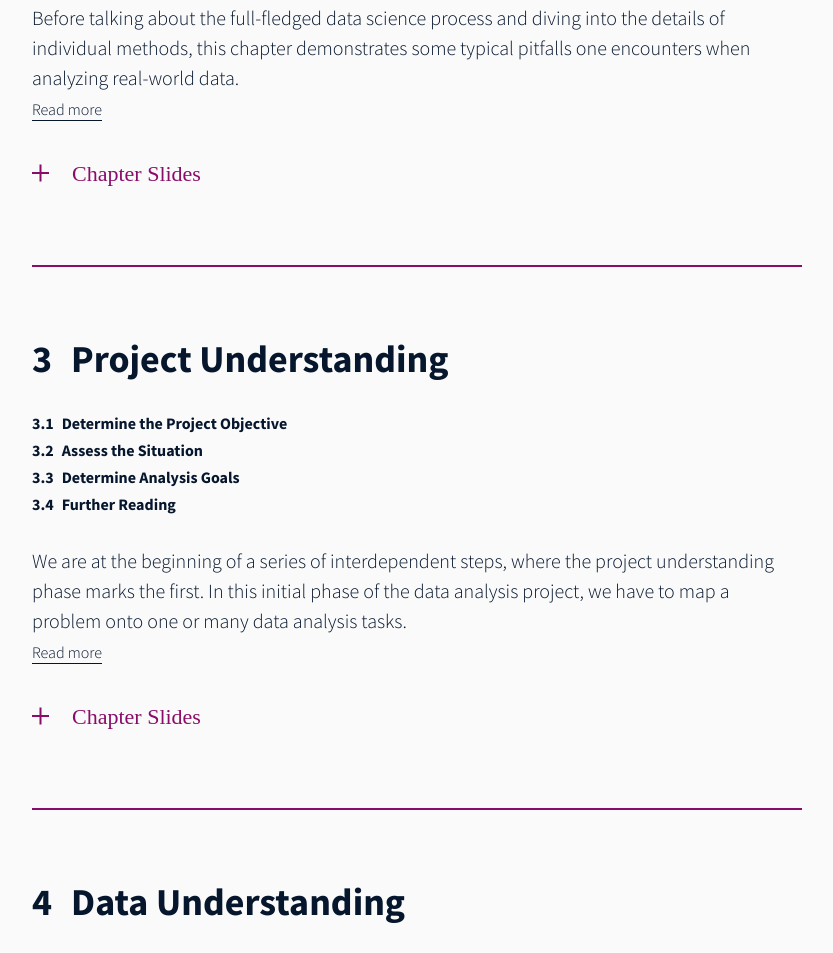
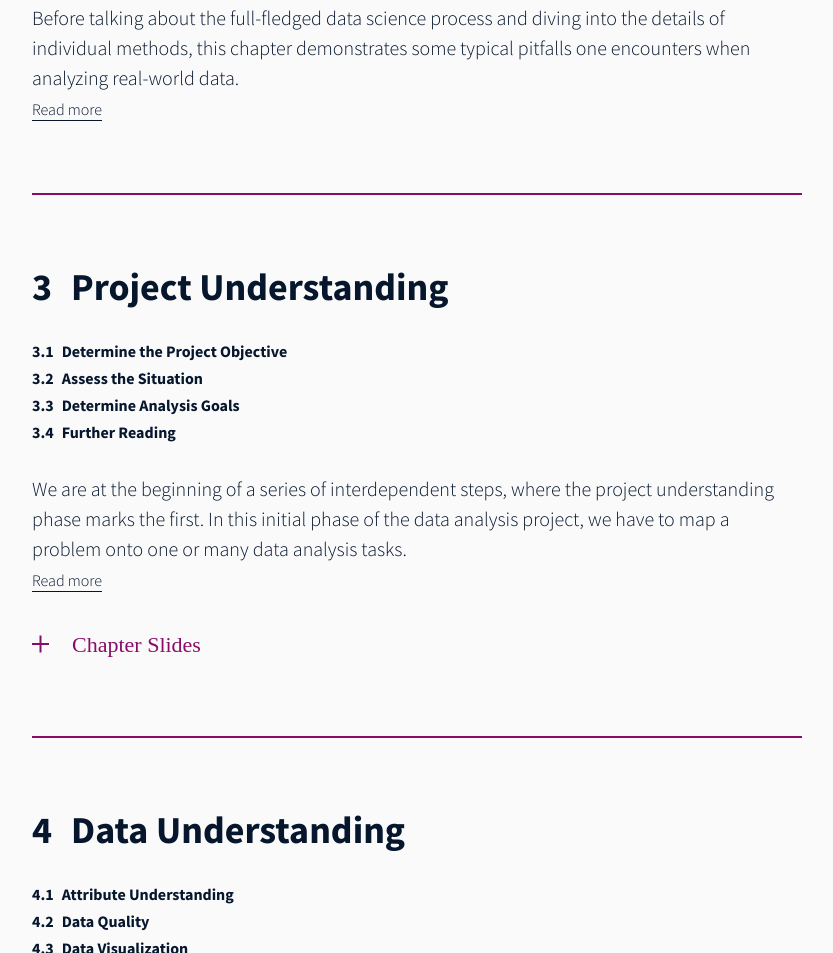
Before and after one commit to sathayas/GuideIDSWeb, a website: page contents-and-teaching-material.html in a window 1280 px wide. Shown: the part 1256-2209 px from the top of the page, without its empty margins (423-1256 px from the left). Drawn offline with nearby package versions, Linux system fonts and the light colour scheme; a web font is replaced by a local one.

Commit message:
Updated the links to slides for chapter 1; removed material links from chapter 2

```diff
--- a/contents-and-teaching-material.html
+++ b/contents-and-teaching-material.html
@@ -125,13 +125,13 @@
 									<div id="chapter-1-slides" class="material__more">
 										<ul class="material__links">
 											<li>
-												<a class="link" href="downloads/01_Intro_to_DataScience_v1_20201103.pptx" download>
+												<a class="link" href="downloads/Chapter1_Introduction_v1_20201105.pptx" download>
 													<span class="link__icon"><img class="svg" src="assets/img/arrow-download.svg" /></span>
 													<span class="link__label">Download Powerpoint Slides</span>
 												</a>
 											</li>
 											<li>
-												<a class="link" href="downloads/01_Intro_to_DataScience_v1_20201103.pdf" download>
+												<a class="link" href="downloads/Chapter1_Introduction_v1_20201105.pdf" download>
 													<span class="link__icon"><img class="svg" src="assets/img/arrow-download.svg" /></span>
 													<span class="link__label">Download PDF Slides</span>
 												</a>
@@ -164,25 +164,6 @@
 											 the processes and methods. They will be discussed in depth in subsequent chapters.</p>
 									</div>
 									<button data-toggle="#chapter-2-abstract" class="content__toggle" aria-label="Toggle"><span class="toggle__label" data-toggle-collapse="Show less" data-toggle-expand="Read more">Read more</span></button>
-								</div>
-								<div class="material">
-									<button data-toggle="#chapter-2-slides" class="material__toggle" aria-label="Toggle">Chapter Slides</button>
-									<div id="chapter-2-slides" class="material__more">
-										<ul class="material__links">
-											<li>
-												<a class="link" href="downloads/01_Intro_to_DataScience_v1_20201103.pptx" download>
-													<span class="link__icon"><img class="svg" src="assets/img/arrow-download.svg" /></span>
-													<span class="link__label">Download Powerpoint Slides</span>
-												</a>
-											</li>
-											<li>
-												<a class="link" href="downloads/01_Intro_to_DataScience_v1_20201103.pdf" download>
-													<span class="link__icon"><img class="svg" src="assets/img/arrow-download.svg" /></span>
-													<span class="link__label">Download PDF Slides</span>
-												</a>
-											</li>
-										</ul>
-									</div>
 								</div>
 							</div>
 							<div class="mod__item mod__item--chapter">
```
